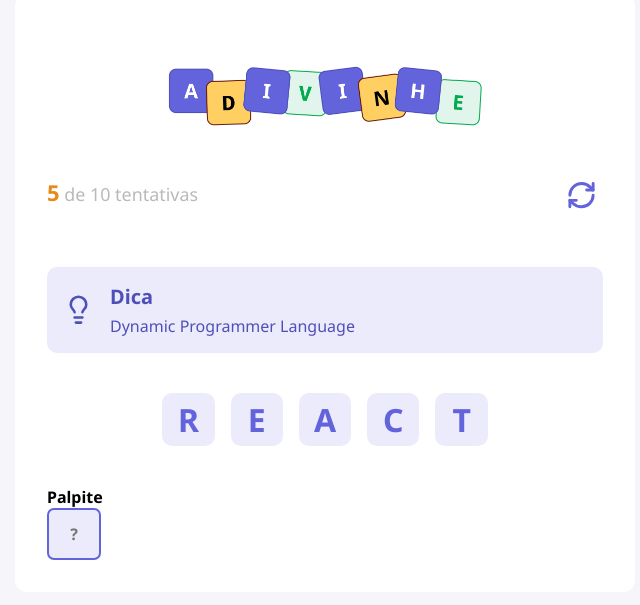
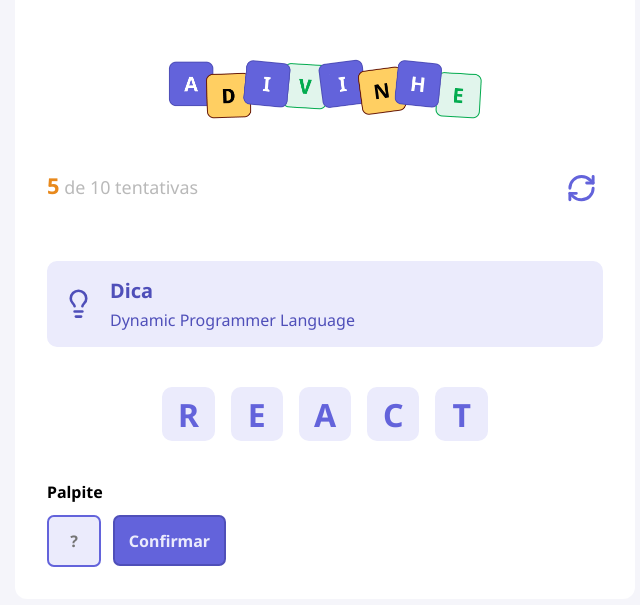
Before and after one commit to devgmotta/classroom, a React (Vite) app: page / in a window 1280 px wide. Shown: the part 107-712 px from the top of the page, without its empty margins (315-955 px from the left). Built offline with nearby package versions, Linux system fonts and the light colour scheme.

Commit message:
Crafting Button component

```diff
--- a/src/App.tsx
+++ b/src/App.tsx
@@ -4,6 +4,7 @@
 import { Tip } from "./components/Tip"
 import { Letter } from "./components/Letter"
 import { Input } from "./components/Input"
+import { Button } from "./components/Button"
 
 export function App() {
 
@@ -26,8 +27,9 @@
 
         <h4>Palpite</h4>
 
-        <div>
+        <div className={styles.guess}>
           <Input maxLength={1} placeholder="?"/>
+          <Button title="Confirmar"/>
         </div>
       </main>
     </div>
--- a/src/app.module.css
+++ b/src/app.module.css
@@ -24,3 +24,10 @@
 
   margin: 2.5rem 0;
 }
+
+.guess {
+  display: flex;
+  gap: 0.75rem;
+
+  margin-top: 0.75rem;
+}
--- /dev/null
+++ b/src/components/Button/index.tsx
@@ -0,0 +1,12 @@
+import { ComponentProps } from "react"
+import styles from "./styles.module.css"
+
+type Props = ComponentProps<"button"> & {
+  title: string
+}
+
+export function Button({title, ...rest}:Props ){
+  return (
+    <button type="button" className={styles.button} {...rest}>{title}</button>
+  )
+}
--- /dev/null
+++ b/src/components/Button/styles.module.css
@@ -0,0 +1,12 @@
+.button {
+  height: 3.22rem;
+  border-radius: 0.43rem;
+
+  background-color: #6363db;
+  border: 2px solid #4f4fb9;
+  color: #ebebfc;
+
+  padding: 0 0.87rem;
+  font-size: 1rem;
+  font-weight: bold;
+}
--- a/src/global.css
+++ b/src/global.css
@@ -14,7 +14,7 @@
   font-family: "Noto Sans", serif;
 }
 
-input {
+input, button {
   font-family: "Noto Sans", serif;
 }
 
```
